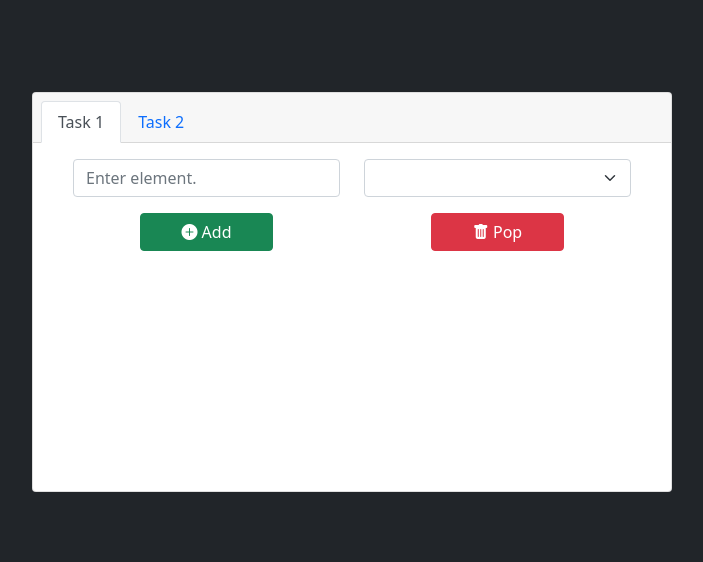
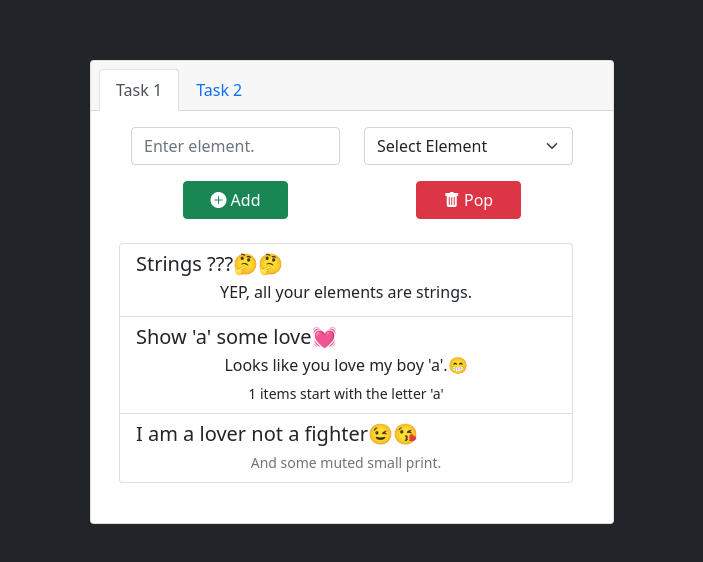
Before and after one commit to DopeBiscuit/IEEE-Tech-Hands-on, a plain HTML site: page Hands_on/Task_7/index.html in a window 1280 px wide. Shown: the part 108-670 px from the top of the page, without its empty margins (288-991 px from the left). Drawn offline with Linux system fonts and the light colour scheme.

Commit message:
Solved the questions

```diff
--- a/Hands_on/Task_7/index.html
+++ b/Hands_on/Task_7/index.html
@@ -20,38 +20,11 @@
 </head>
 
 <body class="bg-dark d-flex align-items-center justify-content-center">
-    <script>
-        var defaultArray = ['apple', 'strawberry', 'banana', 'orange', 'mango'];
-        var currentArray = [];
-
-        function tabSwitch(param)
-        {
-            // List of list items elements
-            var list = document.getElementsByClassName('nav-link');
-
-            // resetting all active items, then activating clicked item.
-            for(var i = 0;i < list.length; i++) {
-                list[i].classList.remove('active');
-            }
-            param.classList.add('active');
-
-            // Display corresponding div body and hiding others.
-            if(param.id == 't1') {
-                document.getElementById('task1').classList.remove('d-none');
-                document.getElementById('task2').classList.add('d-none');
-            }
-            else {
-                document.getElementById('task1').classList.add('d-none');
-                document.getElementById('task2').classList.remove('d-none');
-            }
-        }
-    </script>
-
-    <div class="card text-center" style="width: 50%; height: 50%;">
+    <div class="card text-center">
         <div class="card-header">
             <ul class="nav nav-tabs card-header-tabs">
                 <li class="nav-item">
-                    <a class="nav-link active"  href="#" id="t1" onclick="tabSwitch(this);return false;">Task 1</a>
+                    <a class="nav-link active" href="#" id="t1" onclick="tabSwitch(this);return false;">Task 1</a>
                 </li>
                 <li class="nav-item">
                     <a class="nav-link" href="#" onclick="tabSwitch(this);return false;">Task 2</a>
@@ -64,13 +37,42 @@
                 <div class="container-fluid">
                     <div class="row">
                         <div class="col align-content-center">
-                            <input type="text" class="form-control" placeholder="Enter element.">
-                            <button type="button" class="btn btn-success w-50 mt-3 text-center"><i class="bi bi-plus-circle-fill"></i> Add</button>
+                            <input type="text" class="form-control" id="txtelm" placeholder="Enter element.">
+                            <button onclick="adder()" type="button" class="btn btn-success w-50 mt-3 text-center"><i
+                                    class="bi bi-plus-circle-fill"></i> Add</button>
                         </div>
                         <div class="col-6 align-content-center">
-                            <select class="form-select" aria-label="Default select example">
+                            <select class="form-select" id="elements" aria-label="Default select example"
+                                aria-placeholder="Pick an option">
+
                             </select>
-                            <button type="button" class="btn btn-danger w-50 mt-3 text-center"><i class="bi bi-trash-fill"></i> Pop</button>
+                            <button onclick="popper()" type="button" class="btn btn-danger w-50 mt-3 text-center"><i
+                                    class="bi bi-trash-fill"></i> Pop</button>
+                        </div>
+                    </div>
+
+                    <div class="row my-4">
+                        <div class="list-group">
+                            <div class="list-group-item list-group-item-action" aria-current="true">
+                                <div class="d-flex w-100 justify-content-between">
+                                    <h5 class="mb-1">Strings ???🤔🤔</h5>
+                                </div>
+                                <p class="mb-1" id="q1p">Some placeholder content in a paragraph.</p>
+                                <small id="q1s">And some small print.</small>
+                            </div>
+                            <div class="list-group-item list-group-item-action">
+                                <div class="d-flex w-100 justify-content-between">
+                                    <h5 class="mb-1">Show 'a' some love💓</h5>
+                                </div>
+                                <p class="mb-1" id="q2p"></p>
+                                <small id="q2s">And some muted small print.</small>
+                            </div>
+                            <div class="list-group-item list-group-item-action">
+                                <div class="d-flex w-100 justify-content-between">
+                                    <h5 class="mb-1">I am a lover not a fighter😉😘</h5>
+                                </div>
+                                <small id="q3s" class="text-muted">And some muted small print.</small>
+                            </div>
                         </div>
                     </div>
                 </div>
@@ -86,6 +88,7 @@
         </div>
     </div>
     </div>
+    <script src="script.js"></script>
 
 </body>
 
--- a/Hands_on/Task_7/script.js
+++ b/Hands_on/Task_7/script.js
@@ -1,180 +1,129 @@
-var a = 3;
-// a &&= 3;
-a ||= 2;
+
+var array = ['apple', 'strawberry', 'banana', 'orange', 'mango'];
+var select = document.getElementById('elements');
+populate();
+solve();
 
 
+function tabSwitch(param) {
+    // List of list items elements
+    var list = document.getElementsByClassName('nav-link');
 
+    // resetting all active items, then activating clicked item.
+    for (var i = 0; i < list.length; i++) {
+        list[i].classList.remove('active');
+    }
+    param.classList.add('active');
 
+    // Display corresponding div body and hiding others.
+    if (param.id == 't1') {
+        document.getElementById('task1').classList.remove('d-none');
+        document.getElementById('task2').classList.add('d-none');
+        // Call task1 function.
+        populate();
+    }
+    else {
+        document.getElementById('task1').classList.add('d-none');
+        document.getElementById('task2').classList.remove('d-none');
+    }
+}
 
+function addOption(name, index) {
+    var option = document.createElement('option');
+    option.value = index;
+    option.innerHTML = name;
+    return option;
+}
 
-var c = null ;
-c ??=7;
+function populate() {
+    // Clear current elements
+    select.innerHTML = '<option selected value="none" disabled class="text-muted">Select Element</option>';
 
+    // Add all elements
+    for (var i = 0; i < array.length; i++) {
+        select.appendChild(addOption(array[i], i));
+    }
+    solve();
+}
 
+function popper() {
+    if(select.value != 'none')
+    {
+        array.splice(select.value, 1);
+        populate(select);
+    }
+}
 
+function adder() {
+    array.push(document.getElementById('txtelm').value);
+}
 
+////////////////                            Solver part of the JS code
 
+function solve () {
+    var q1 = array.every(item => !parseInt(item));
+    var q2 = array.some(item => item[0] == 'a');
+    var q3 = array.map( item => "I like  " + item);
 
+    console.log("trial");
 
-var num1 = 150_000_00;
-// console.log(num1);
+    que1(q1);
+    que2(q2);
+    que3(q3);
+}
 
+function que1 (ans) {
+    var p = document.getElementById('q1p');
+    var s = document.getElementById('q1s');
 
-var x = 10;
-var myPromise1 = new Promise(function(resolve, reject){
-    if(x == 0){
-        resolve("Succesfullyyy done");
-    }else{
-        reject("7asal Error");
-    }
-})
-
-
-
-
-
-
-
-// myPromise1.then(function(data){
-//     console.log(data);
-// }).catch(function(err){
-//     console.log(err);
-// })
-
-class Person{
-    // private name;
-    // private age;
-    // public Person(name,age){
-    //     this.name = name;
-    //     this.age = age;
-    // }
-    constructor(name="default name",age=30){
-        this.name = name;
-        this.age = age;
+    var imposter = 0;
+    for(var i = 0;i < array.length;i++) {
+        if(parseInt(array[i])) {
+            imposter += 1;
+        }
     }
 
-    test(){
-        console.log("Hello I'm working");
+    if(ans) {
+        p.innerHTML = "YEP, all your elements are strings.";
+        s.innerHTML = '';
+    }
+    else {
+        p.innerHTML = "There is an imposter among us.";
+        s.innerHTML = `There are exactly ${imposter} imposter(s) hiding. 🤫`;
     }
 
 }
 
+function que2 (ans) {
+    var p = document.getElementById('q2p');
+    var s = document.getElementById('q2s');
 
+    var lovers = 0;
 
+    for(var i = 0;i < array.length;i++) {
+        if(array[i][0] == 'a') {
+            lovers += 1;
+        }
+    }
 
+    if(ans) {
+        p.innerHTML = "Looks like you love my boy 'a'.😁";
+        s.innerHTML = `${lovers} items start with the letter 'a'`;
+    }
+    else {
+        p.innerHTML = "Wow, you don't have to be this harsh!";
+        s.innerHTML = "Not a single item starts with the letter 'a'";
+    }
 
+}
 
+function que3 (ans) {
+    var s = document.getElementById('q3s');
+    var string = '';
 
+    q3.array.forEach(element => {
+        string += element + '<br>';
+    });
 
-// class employee extends Person{
-//     constructor(name,age,salary){
-//         super(name,age);
-//         this.salary = salary;
-//     }
-
-// }
-// var person  = new employee ("ahmed",20,20000);
-// person.test();
-
-
-    var arr = [2,3,4,20,5]
-
-    //find
-
-
-    // num=>num == 20 // function(num){ returns num == 20}
-    // console.log(arr.find(function(num,index){
-    //     console.log(num);
-    //     return num == 20;
-    // }));
-
-    // console.log (
-    //     arr.find((num)=>{return num == 200})
-    // )//undefined
-    //every [All Values At Array does it Equal To Num???]
-    // console.log (
-    //     arr.every( num=>num == 20 )
-    // )
-    // console.log (
-    //     arr2.every( num=>num == 5 )
-    // )//true
-    //some [if there exist at least one item???]
-    // console.log (
-    //     arr.some( num=>num == 20 )
-    // )//true
-    // console.log (
-    //     arr.some( num=>num == 2 )
-    // )//false
-
-    //Filter
-    // console.log (
-    //     arr.filter( num=>num > 4 )
-    // )//[20]
-    // console.log(arr);
-    // console.log (
-    //     arr.filter( num=>num % 2 == 0 )
-    // )//[20]
-
-    // console.log (
-    //     )//[20]
-    //     arr.forEach( num=> console.log(num)  )
-
-
-
-    // console.log (
-    //     arr.map( num=> "this is num "+num  )
-    // )//[20]
-
-
-
-    // var object = {firstname:"abdelrhman",age:22,blalbla:"blaala"};
-    // var object2 = {firstname:"ahmwed",age:22,blalbla:"blaala"};
-    // var object3 = {firstname:"hossam",age:22,blalbla:"blaala"};
-
-    // var arrayOfObject = {object,object2,object3}
-
-
-    // console.log(arrayOfObject);
-
-    var object = {username:"bedobeco",age:20,department:"IT",
-    interests:{
-        firstinterest: "programming",
-        secondinterest: "gaming"
-    }
-    }
-    console.log(object);
-
-    function GetData(){
-
-        var xhr = new XMLHttpRequest();
-
-        //2) Connect [Open Connection]
-        xhr.open("GET","https://jsonplaceholder.typicode.com/users");
-
-        //3)send
-        xhr.send('');
-
-        //4) Listner [onreadystatechange]
-        xhr.onreadystatechange = function(){
-            if(xhr.readyState == 4){
-                if(xhr.status == 200){ //404
-                    // console.log( JSON.parse(xhr.responseText) );
-                    // console.log(xhr.responseText);
-
-                    var Users = JSON.parse(xhr.responseText);//[{},{},{}]
-                    console.log(Users);
-                    var myDiv = document.getElementById("div");
-                    for(let i = 0; i<Users.length;i++){
-
-                        myDiv.innerHTML +=
-                        "<h1>"+Users[i].name+" Lives at "+Users[i].address.street+", "+Users[i].address.city+"</h1>"
-                    }
-                }
-            }
-        }
-
-
-
-        //#endregion
-    }
-    GetData();
+    s.innerHTML = string;
+}
```
Also changed, not shown: Hands_on/Task_7/T_script.js (added, +180 -0 lines).
